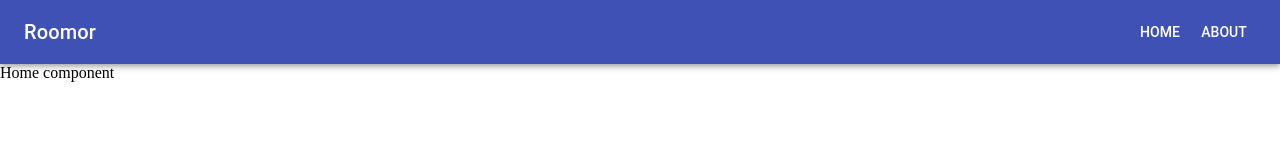
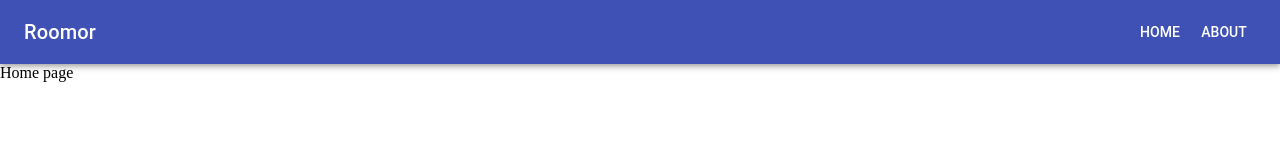
Before and after one commit to FreeCodeCampNorthridge/Roomor, a React app in the folder client/: page /home in a window 1280 px wide. Shown: the top 160 px of the page. Built offline with nearby package versions, Linux system fonts and the light colour scheme.

Commit message:
change default port, add pages

```diff
--- a/client/package.json
+++ b/client/package.json
@@ -4,7 +4,7 @@
   "description": "React front end",
   "main": "index.js",
   "scripts": {
-    "start": "webpack-dev-server --mode development --open --hot",
+    "start": "webpack-dev-server --mode development --port 3001 --open --hot",
     "build": "webpack --mode production",
     "json:server": "json-server --watch ../api/db.json"
   },
--- a/client/src/pages/About.js
+++ b/client/src/pages/About.js
@@ -1,5 +1,5 @@
 import React from 'react';
 
 export default function About() {
-  return <div>About component</div>;
+  return <div>About page</div>;
 }
--- a/client/src/pages/Home.js
+++ b/client/src/pages/Home.js
@@ -1,5 +1,5 @@
 import React from 'react';
 
 export default function Home() {
-  return <div>Home component</div>;
+  return <div>Home page</div>;
 }
```
